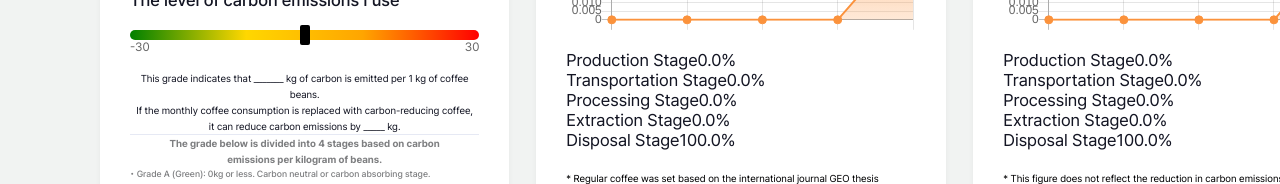
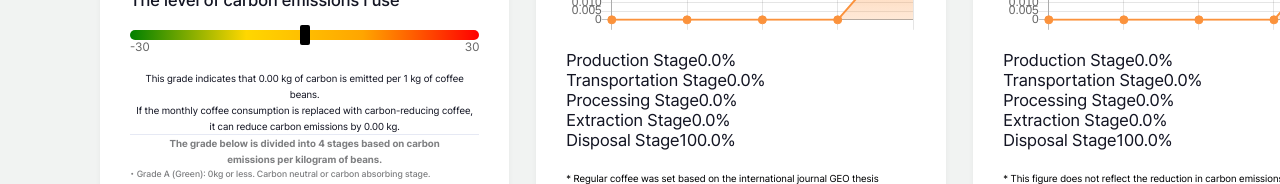
Before and after one commit to sahn0307/equaltable, a Next.js app: page /en/page3 in a window 1280 px wide. Shown: the part 440-624 px from the top of the page. Built offline with nearby package versions, Linux system fonts and the light colour scheme.

Commit message:
replace placeholders with input values

```diff
--- a/src/app/components/EmissionsGauge.js
+++ b/src/app/components/EmissionsGauge.js
@@ -56,11 +56,6 @@ const EmissionsGauge = ({
       };
     }, [productionData, transportData, processingData, extractionData, disposalData]);
 
-  // Format the gauge grade text with dynamic values
-  const gaugeGradeText = t('gague-grade')
-    .replace('_______', calculations.emissionsPerKg.toFixed(2))
-    .replace('_____', Math.abs(calculations.monthlyReduction).toFixed(2));
-
     return (
       <div className='card col1-gague'>
         <h5>{t('col1-2-h')}</h5>
@@ -81,6 +76,8 @@ const EmissionsGauge = ({
         <p className='grade'>
           {t.rich('gague-grade', {
             br: () => <br />,
+            emissions: calculations.emissionsPerKg.toFixed(2),
+            reduction: Math.abs(calculations.monthlyReduction).toFixed(2)
           })}
         </p>
         <div className='key'>
--- a/src/messages/en.json
+++ b/src/messages/en.json
@@ -107,7 +107,7 @@
 	"col1-1-1-h": "Monthly coffee usage",
 	"col1-1-2-h": "Expected monthly carbon emissions",
 	"col1-2-h": "The level of carbon emissions I use",
-	"gague-grade": "This grade indicates that _______ kg of carbon is emitted per 1 kg of coffee beans.<br></br>If the monthly coffee consumption is replaced with carbon-reducing coffee, <br></br>it can reduce carbon emissions by _____ kg.",
+	"gague-grade": "This grade indicates that {emissions} kg of carbon is emitted per 1 kg of coffee beans.<br></br>If the monthly coffee consumption is replaced with carbon-reducing coffee, <br></br>it can reduce carbon emissions by {reduction} kg.",
 	"gague-key-h": "The grade below is divided into 4 stages based on carbon<br></br>emissions per kilogram of beans.",
 	"gague-key": "• Grade A (Green): 0kg or less. Carbon neutral or carbon absorbing stage. <br></br>• Grade B (Yellow): Emits between 0 kg and 2.3 kg of carbon but is easy to improve. <br></br>• Grade C (Orange): Emits between 2.3 kg and 16 kg, representing the typical carbon<br></br>emission level of regular coffee beans, requiring carbon reduction<br></br>throughout the entire process. <br></br>• Grade D (Red): Emits more than 16 kg, indicating a higher carbon emission level<br></br>than regular coffee beans, requiring carbon reduction throughout<br></br>the entire process.",
 	"p4-link": "Ways to increase carbon emission reduction ratings",
--- a/src/messages/ko.json
+++ b/src/messages/ko.json
@@ -107,7 +107,7 @@
 	"col1-1-1-h": "월 커피 사용량",
 	"col1-1-2-h": "월 커피 사용량",
 	"col1-2-h": "내가 사용하는 커피의 탄소배출 정도는?",
-	"gague-grade": "해당 등급은 원두 1kg 당 _______kg의 탄소가 배출되는 양으로<br></br>해당 월 커피 사용량을 탄소저감커피로 대체했을 때,<br></br>_____kg의 탄소배출량을 저감할 수 있습니다.",
+	"gague-grade": "해당 등급은 원두 1kg 당 {emissions}kg의 탄소가 배출되는 양으로<br></br>해당 월 커피 사용량을 탄소저감커피로 대체했을 때,<br></br>{reduction}kg의 탄소배출량을 저감할 수 있습니다.",
 	"gague-key-h": "원두 1kg당 탄소배출량을 기준으로 총 4단계로 구분한 등급입니다.",
 	"gague-key": "• A등급 (녹   색):  0kg 이하 탄소 중립 또는 흡수하는 단계입니다.<br></br>• B등급 (노란색): 0kg초과-2.3kg이하 탄소를 배출하나 개선이 용이합니다.<br></br>• C등급 (주황색): 2.3kg초과-16kg이하 일반적인 원두의 탄소배출 수준으로<br></br>전 과정의 탄소저감이 필요합니다.<br></br>• D등급 (빨간색): 16kg초과 일반적인 원두보다 높은 탄소배출 수준으로<br></br>전 과정의 탄소저감이 필요합니다.",
 	"p4-link": "탄소배출 저감 등급 높이는 방법",
```
Lines whose indentation alone changed are shown as unchanged.
